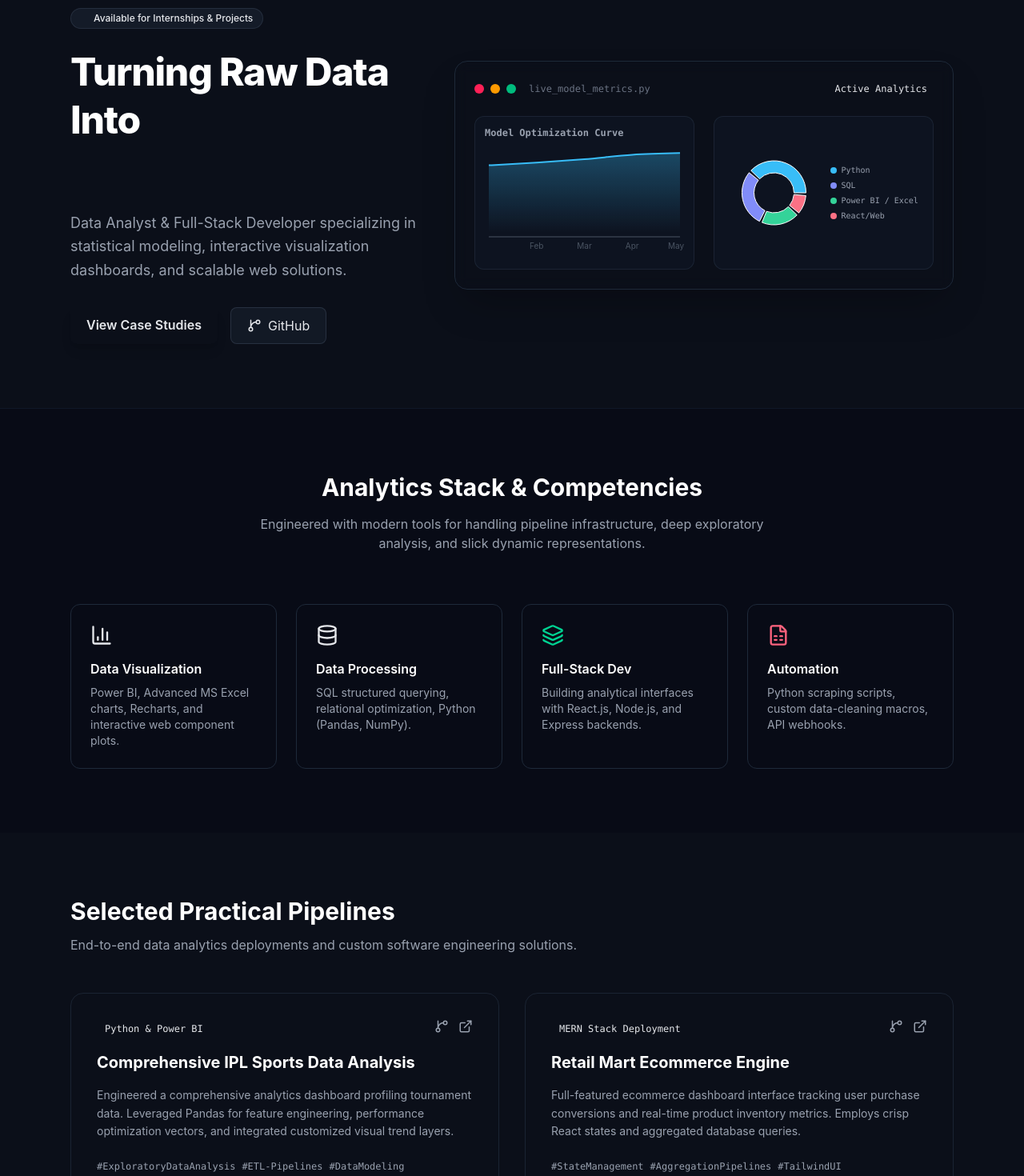
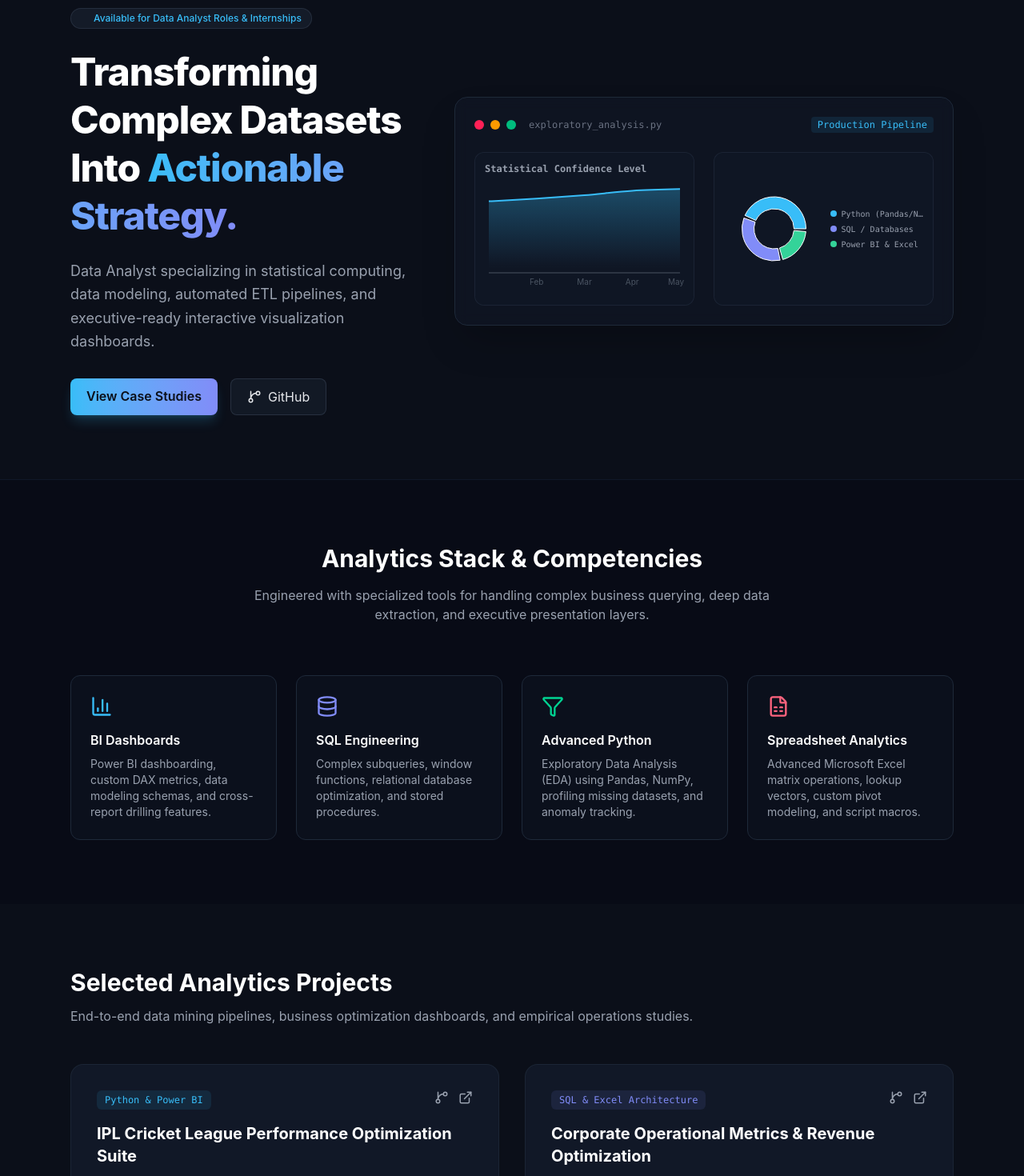
Before and after one commit to singhofficialsidharth-rgb/my-portfolio, a React (Vite) app: page / in a window 1280 px wide. Shown: the part 120-1590 px from the top of the page at 80% size. Built offline with nearby package versions, Linux system fonts and the light colour scheme.

Commit message:
Slight modifications

```diff
--- a/package.json
+++ b/package.json
@@ -1,4 +1,5 @@
 {
+  "homepage": "https://singhofficialsidharth-rgb.github.io/my-portfolio",
   "name": "my-portfolio",
   "private": true,
   "version": "0.0.0",
@@ -7,7 +8,9 @@
     "dev": "vite",
     "build": "vite build",
     "lint": "eslint .",
-    "preview": "vite preview"
+    "preview": "vite preview",
+    "predeploy": "npm run build",
+    "deploy": "gh-pages -d dist"
   },
   "dependencies": {
     "@tailwindcss/vite": "^4.3.1",
--- a/src/components/Hero.jsx
+++ b/src/components/Hero.jsx
@@ -11,28 +11,27 @@ const trendData = [
 ];
 
 const distributionData = [
-  { name: 'Python', value: 40, color: '#38BDF8' },
-  { name: 'SQL', value: 30, color: '#818CF8' },
-  { name: 'Power BI / Excel', value: 20, color: '#34D399' },
-  { name: 'React/Web', value: 10, color: '#FB7185' },
+  { name: 'Python (Pandas/NumPy)', value: 45, color: '#38BDF8' },
+  { name: 'SQL / Databases', value: 35, color: '#818CF8' },
+  { name: 'Power BI & Excel', value: 20, color: '#34D399' }
 ];
 
 export default function Hero() {
   return (
     <section id="dashboard" className="max-w-6xl mx-auto px-6 pt-16 pb-20 grid grid-cols-1 lg:grid-cols-12 gap-12 items-center">
       <div className="lg:col-span-5 space-y-6">
-        <div className="inline-flex items-center gap-2 bg-gray-800/50 border border-gray-700/50 px-3 py-1 rounded-full text-xs text-accentNeon font-medium">
+        <div className="inline-flex items-center gap-2 bg-gray-800/50 border border-gray-700/50 px-3 py-1 rounded-full text-xs text-neon font-medium">
           <span className="w-2 h-2 rounded-full bg-emerald-400 animate-ping" />
-          Available for Internships & Projects
+          Available for Data Analyst Roles & Internships
         </div>
         <h1 className="text-4xl md:text-5xl font-extrabold tracking-tight text-white leading-tight">
-          Turning Raw Data Into <span className="text-transparent bg-clip-text bg-linear-to-r from-accentNeon to-accentPurple">Predictive Insights.</span>
+          Transforming Complex Datasets Into <span className="text-transparent bg-clip-text bg-gradient-to-r from-neon to-purple">Actionable Strategy.</span>
         </h1>
         <p className="text-gray-400 text-lg leading-relaxed">
-          Data Analyst & Full-Stack Developer specializing in statistical modeling, interactive visualization dashboards, and scalable web solutions.
+          Data Analyst specializing in statistical computing, data modeling, automated ETL pipelines, and executive-ready interactive visualization dashboards.
         </p>
         <div className="flex gap-4 pt-2">
-          <a href="#projects" className="bg-linear-to-r from-accentNeon to-accentPurple text-darkBg font-semibold px-5 py-2.5 rounded-lg hover:opacity-90 transition shadow-lg shadow-accentNeon/20">
+          <a href="#projects" className="bg-gradient-to-r from-neon to-purple text-bg-dark font-semibold px-5 py-2.5 rounded-lg hover:opacity-90 transition shadow-lg shadow-neon/20">
             View Case Studies
           </a>
           <a href="https://github.com" target="_blank" rel="noreferrer" className="bg-gray-800/40 border border-gray-700/60 px-5 py-2.5 rounded-lg flex items-center gap-2 hover:bg-gray-800/80 transition">
@@ -41,21 +40,21 @@ export default function Hero() {
         </div>
       </div>
 
-      {/* AI VISUALIZATION PANEL */}
-      <div className="lg:col-span-7 bg-cardBg/60 border border-gray-800 rounded-2xl p-6 shadow-2xl backdrop-blur-sm relative">
+      {/* VISUALIZATION PANEL */}
+      <div className="lg:col-span-7 bg-bg-card/60 border border-gray-800 rounded-2xl p-6 shadow-2xl backdrop-blur-sm relative">
         <div className="flex items-center justify-between mb-6">
           <div className="flex items-center gap-2">
             <div className="w-3 h-3 rounded-full bg-rose-500" />
             <div className="w-3 h-3 rounded-full bg-amber-500" />
             <div className="w-3 h-3 rounded-full bg-emerald-500" />
-            <span className="text-xs text-gray-500 ml-2 font-mono">live_model_metrics.py</span>
+            <span className="text-xs text-gray-500 ml-2 font-mono">exploratory_analysis.py</span>
           </div>
-          <span className="text-xs font-mono text-accentNeon bg-accentNeon/10 px-2 py-0.5 rounded">Active Analytics</span>
+          <span className="text-xs font-mono text-neon bg-neon/10 px-2 py-0.5 rounded">Production Pipeline</span>
         </div>
 
         <div className="grid grid-cols-1 md:grid-cols-2 gap-6">
           <div className="h-48 bg-gray-900/50 p-3 rounded-xl border border-gray-800/80">
-            <p className="text-xs font-semibold text-gray-400 mb-2 font-mono">Model Optimization Curve</p>
+            <p className="text-xs font-semibold text-gray-400 mb-2 font-mono">Statistical Confidence Level</p>
             <ResponsiveContainer width="100%" height="90%">
               <AreaChart data={trendData}>
                 <defs>
@@ -86,9 +85,9 @@ export default function Hero() {
             </div>
             <div className="text-[10px] space-y-1 font-mono text-gray-400 w-1/2 pl-2">
               {distributionData.map((d) => (
-                <div key={d.name} className="flex items-center gap-1.5 truncate">
-                  <span className="w-2 h-2 rounded-full shrink-0" style={{ backgroundColor: d.color }} />
-                  <span>{d.name}</span>
+                <div key={d.name} className="flex items-center gap-1.5 whitespace-nowrap">
+                  <span className="w-2 h-2 rounded-full flex-shrink-0" style={{ backgroundColor: d.color }} />
+                  <span className="truncate">{d.name}</span>
                 </div>
               ))}
             </div>
--- a/src/components/Projects.jsx
+++ b/src/components/Projects.jsx
@@ -5,47 +5,47 @@ export default function Projects() {
   return (
     <section id="projects" className="max-w-6xl mx-auto px-6 py-20">
       <div className="mb-12">
-        <h2 className="text-3xl font-bold text-white mb-3">Selected Practical Pipelines</h2>
-        <p className="text-gray-400">End-to-end data analytics deployments and custom software engineering solutions.</p>
+        <h2 className="text-3xl font-bold text-white mb-3">Selected Analytics Projects</h2>
+        <p className="text-gray-400">End-to-end data mining pipelines, business optimization dashboards, and empirical operations studies.</p>
       </div>
 
       <div className="grid grid-cols-1 md:grid-cols-2 gap-8">
-        {/* Project 1 */}
-        <div className="group bg-cardBg border border-gray-800/80 rounded-2xl overflow-hidden hover:border-gray-700 transition duration-300">
+        {/* Analytics Project 1 */}
+        <div className="group bg-bg-card border border-gray-800/80 rounded-2xl overflow-hidden hover:border-gray-700 transition duration-300">
           <div className="p-8 space-y-4">
             <div className="flex justify-between items-start">
-              <span className="text-xs font-mono bg-accentNeon/10 text-accentNeon px-2.5 py-1 rounded-md">Python & Power BI</span>
+              <span className="text-xs font-mono bg-neon/10 text-neon px-2.5 py-1 rounded-md">Python & Power BI</span>
               <div className="flex gap-3 text-gray-400">
                 <a href="#" className="hover:text-white"><GitBranch size={18} /></a>
                 <a href="#" className="hover:text-white"><ExternalLink size={18} /></a>
               </div>
             </div>
-            <h3 className="text-xl font-bold text-white group-hover:text-accentNeon transition">Comprehensive IPL Sports Data Analysis</h3>
+            <h3 className="text-xl font-bold text-white group-hover:text-neon transition">IPL Cricket League Performance Optimization Suite</h3>
             <p className="text-gray-400 text-sm leading-relaxed">
-              Engineered a comprehensive analytics dashboard profiling tournament data. Leveraged Pandas for feature engineering, performance optimization vectors, and integrated customized visual trend layers.
+              Engineered an interactive analytics asset profiling massive performance records. Leveraged Python Pandas for cleaning historical metrics, calculated moving averages for form vectors, and produced strategic cross-filtering visuals.
             </p>
             <div className="flex flex-wrap gap-2 pt-2 text-xs font-mono text-gray-400">
-              <span>#ExploratoryDataAnalysis</span> <span>#ETL-Pipelines</span> <span>#DataModeling</span>
+              <span>#ExploratoryDataAnalysis</span> <span>#FeatureEngineering</span> <span>#DataModeling</span>
             </div>
           </div>
         </div>
 
-        {/* Project 2 */}
-        <div className="group bg-cardBg border border-gray-800/80 rounded-2xl overflow-hidden hover:border-gray-700 transition duration-300">
+        {/* Analytics Project 2 */}
+        <div className="group bg-bg-card border border-gray-800/80 rounded-2xl overflow-hidden hover:border-gray-700 transition duration-300">
           <div className="p-8 space-y-4">
             <div className="flex justify-between items-start">
-              <span className="text-xs font-mono bg-accentPurple/10 text-accentPurple px-2.5 py-1 rounded-md">MERN Stack Deployment</span>
+              <span className="text-xs font-mono bg-purple/10 text-purple px-2.5 py-1 rounded-md">SQL & Excel Architecture</span>
               <div className="flex gap-3 text-gray-400">
                 <a href="#" className="hover:text-white"><GitBranch size={18} /></a>
                 <a href="#" className="hover:text-white"><ExternalLink size={18} /></a>
               </div>
             </div>
-            <h3 className="text-xl font-bold text-white group-hover:text-accentPurple transition">Retail Mart Ecommerce Engine</h3>
+            <h3 className="text-xl font-bold text-white group-hover:text-purple transition">Corporate Operational Metrics & Revenue Optimization</h3>
             <p className="text-gray-400 text-sm leading-relaxed">
-              Full-featured ecommerce dashboard interface tracking user purchase conversions and real-time product inventory metrics. Employs crisp React states and aggregated database queries.
+              Built an automated auditing matrix monitoring corporate resource spending and delivery targets. Written robust SQL queries using window aggregation scripts to compute monthly operational efficiency gradients and eliminate duplicate reporting.
             </p>
             <div className="flex flex-wrap gap-2 pt-2 text-xs font-mono text-gray-400">
-              <span>#StateManagement</span> <span>#AggregationPipelines</span> <span>#TailwindUI</span>
+              <span>#SQLWindowFunctions</span> <span>#ETLPipelines</span> <span>#DataCleaning</span>
             </div>
           </div>
         </div>
--- a/src/components/Skills.jsx
+++ b/src/components/Skills.jsx
@@ -1,5 +1,5 @@
 import React from 'react';
-import { BarChart3, Database, Layers, FileSpreadsheet } from 'lucide-react';
+import { BarChart3, Database, Filter, FileSpreadsheet } from 'lucide-react';
 
 export default function Skills() {
   return (
@@ -7,29 +7,29 @@ export default function Skills() {
       <div className="max-w-6xl mx-auto px-6">
         <div className="text-center max-w-2xl mx-auto mb-16">
           <h2 className="text-3xl font-bold text-white mb-4">Analytics Stack & Competencies</h2>
-          <p className="text-gray-400">Engineered with modern tools for handling pipeline infrastructure, deep exploratory analysis, and slick dynamic representations.</p>
+          <p className="text-gray-400">Engineered with specialized tools for handling complex business querying, deep data extraction, and executive presentation layers.</p>
         </div>
 
         <div className="grid grid-cols-1 md:grid-cols-4 gap-6">
-          <div className="p-6 bg-cardBg/40 border border-gray-800 rounded-xl hover:border-accentNeon/50 transition duration-300">
-            <BarChart3 className="text-accentNeon mb-4" size={28} />
-            <h3 className="font-semibold text-white mb-2">Data Visualization</h3>
-            <p className="text-sm text-gray-400">Power BI, Advanced MS Excel charts, Recharts, and interactive web component plots.</p>
+          <div className="p-6 bg-bg-card/40 border border-gray-800 rounded-xl hover:border-neon/50 transition duration-300">
+            <BarChart3 className="text-neon mb-4" size={28} />
+            <h3 className="font-semibold text-white mb-2">BI Dashboards</h3>
+            <p className="text-sm text-gray-400">Power BI dashboarding, custom DAX metrics, data modeling schemas, and cross-report drilling features.</p>
           </div>
-          <div className="p-6 bg-cardBg/40 border border-gray-800 rounded-xl hover:border-accentPurple/50 transition duration-300">
-            <Database className="text-accentPurple mb-4" size={28} />
-            <h3 className="font-semibold text-white mb-2">Data Processing</h3>
-            <p className="text-sm text-gray-400">SQL structured querying, relational optimization, Python (Pandas, NumPy).</p>
+          <div className="p-6 bg-bg-card/40 border border-gray-800 rounded-xl hover:border-purple/50 transition duration-300">
+            <Database className="text-purple mb-4" size={28} />
+            <h3 className="font-semibold text-white mb-2">SQL Engineering</h3>
+            <p className="text-sm text-gray-400">Complex subqueries, window functions, relational database optimization, and stored procedures.</p>
           </div>
-          <div className="p-6 bg-cardBg/40 border border-gray-800 rounded-xl hover:border-emerald-500/50 transition duration-300">
-            <Layers className="text-emerald-400 mb-4" size={28} />
-            <h3 className="font-semibold text-white mb-2">Full-Stack Dev</h3>
-            <p className="text-sm text-gray-400">Building analytical interfaces with React.js, Node.js, and Express backends.</p>
+          <div className="p-6 bg-bg-card/40 border border-gray-800 rounded-xl hover:border-emerald-500/50 transition duration-300">
+            <Filter className="text-emerald-400 mb-4" size={28} />
+            <h3 className="font-semibold text-white mb-2">Advanced Python</h3>
+            <p className="text-sm text-gray-400">Exploratory Data Analysis (EDA) using Pandas, NumPy, profiling missing datasets, and anomaly tracking.</p>
           </div>
-          <div className="p-6 bg-cardBg/40 border border-gray-800 rounded-xl hover:border-rose-500/50 transition duration-300">
+          <div className="p-6 bg-bg-card/40 border border-gray-800 rounded-xl hover:border-rose-500/50 transition duration-300">
             <FileSpreadsheet className="text-rose-400 mb-4" size={28} />
-            <h3 className="font-semibold text-white mb-2">Automation</h3>
-            <p className="text-sm text-gray-400">Python scraping scripts, custom data-cleaning macros, API webhooks.</p>
+            <h3 className="font-semibold text-white mb-2">Spreadsheet Analytics</h3>
+            <p className="text-sm text-gray-400">Advanced Microsoft Excel matrix operations, lookup vectors, custom pivot modeling, and script macros.</p>
           </div>
         </div>
       </div>
--- a/vite.config.js
+++ b/vite.config.js
@@ -5,4 +5,5 @@ import tailwindcss from '@tailwindcss/vite'
 // https://vite.dev/config/
 export default defineConfig({
   plugins: [react(),tailwindcss()],
+   base: '/my-portfolio/',
 })
```
